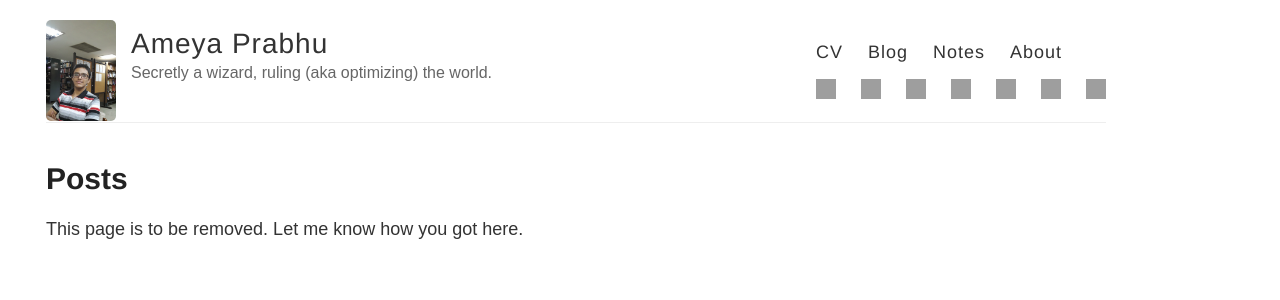
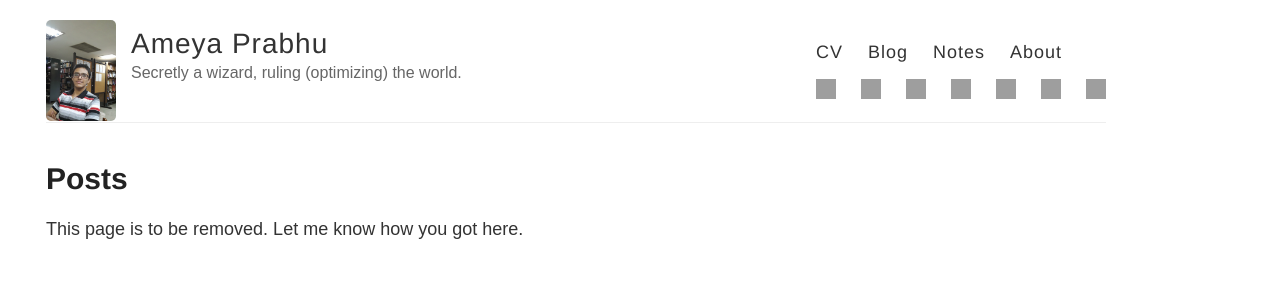
Before and after one commit to bayesianconspirator/bayesianconspirator.github.io, a Jekyll site: the page built from _posts/2019-02-05-index.md, in a window 1280 px wide. Shown: the top 300 px of the page. Built offline with Jekyll 4.4.1, drawn with Linux system fonts in a browser that asks for light colours; some web fonts are replaced; grey boxes are pictures that could not be loaded.

Commit message:
Latest changes?

```diff
--- a/_config.yml
+++ b/_config.yml
@@ -6,7 +6,7 @@
 name: Ameya Prabhu
 
 # Short bio or description (displayed in the header)
-description: Secretly a wizard, ruling (aka optimizing) the world.
+description: Secretly a wizard, ruling (optimizing) the world.
 #
 
 # URL of your avatar or profile pic (you could use your GitHub profile pic)
```
Also changed, not shown: blog/life/review_guidelines.md (deleted).
